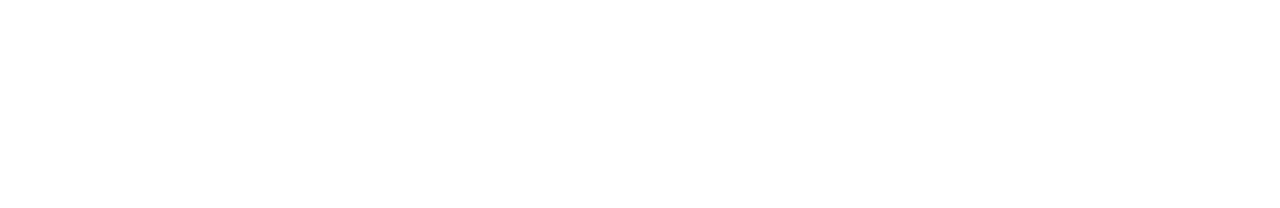
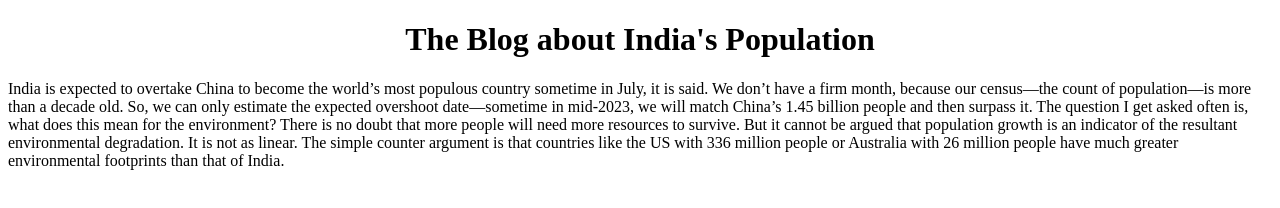
Before and after one commit to DharunDayaal/Task-1---Basic-HTML-tags, a plain HTML site: page index.html in a window 1280 px wide. Drawn offline with Linux system fonts and the light colour scheme; files that its build step writes are made by us from their sources.

Commit message:
addding some tags

```diff
--- a/index.html
+++ b/index.html
@@ -4,9 +4,16 @@
     <meta charset="UTF-8">
     <meta name="viewport" content="width=device-width, initial-scale=1.0">
     <title>Basic HTML tags</title>
+    <link rel="stylesheet" href="styles.css">
 </head>
 <body>
-    <h1 align="center"></h1>
+    <h1 align="center">The Blog about India's Population</h1>
+    <p>India is expected to overtake China to become the world’s most populous country sometime in July, it is said. We don’t have a firm month, because our census—the count of population—is more than a decade old.
 
+        So, we can only estimate the expected overshoot date—sometime in mid-2023, we will match China’s 1.45 billion people and then surpass it. The question I get asked often is, what does this mean for the environment?
+
+        There is no doubt that more people will need more resources to survive. But it cannot be argued that population growth is an indicator of the resultant environmental degradation. It is not as linear.
+
+        The simple counter argument is that countries like the US with 336 million people or Australia with 26 million people have much greater environmental footprints than that of India.</p>
 </body>
 </html>
```
